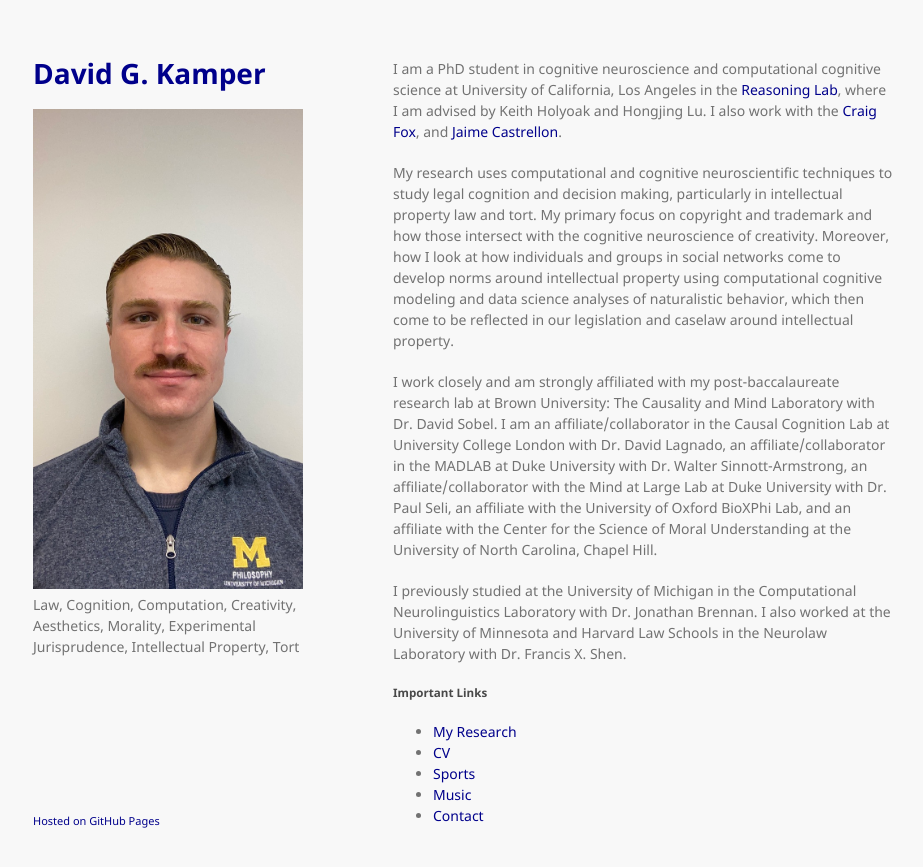
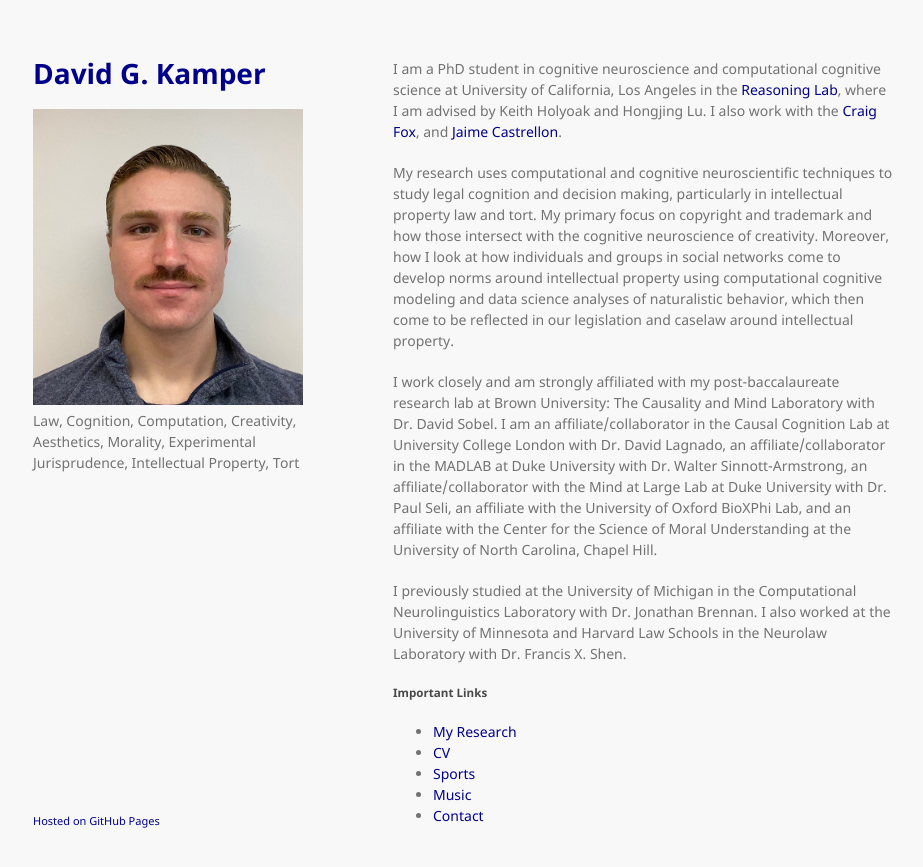
Before and after one commit to dgkamper/dgkamper.github.io, a Jekyll site: the page built from index.md, in a window 1280 px wide. Shown: the top 867 px of the page, without its empty margins (177-1100 px from the left). Built offline with Jekyll 4.4.1, drawn with Linux system fonts in a browser that asks for light colours.

Commit message:
Update _config.yml

```diff
--- a/_config.yml
+++ b/_config.yml
@@ -1,5 +1,5 @@
 title: David G. Kamper
-logo: /assets/img/6ECC849C-EABB-4534-BA61-6C471A6BED6F_1_105_c.jpeg
+logo: /assets/img/6ECC849C-EABB-4534-BA61-6C471A6BED6F_1_105_c.png
 description: Law, Cognition, Computation, Creativity, Aesthetics, Morality, Experimental Jurisprudence, Intellectual Property, Tort
 show_downloads: true
 google_analytics:
```
